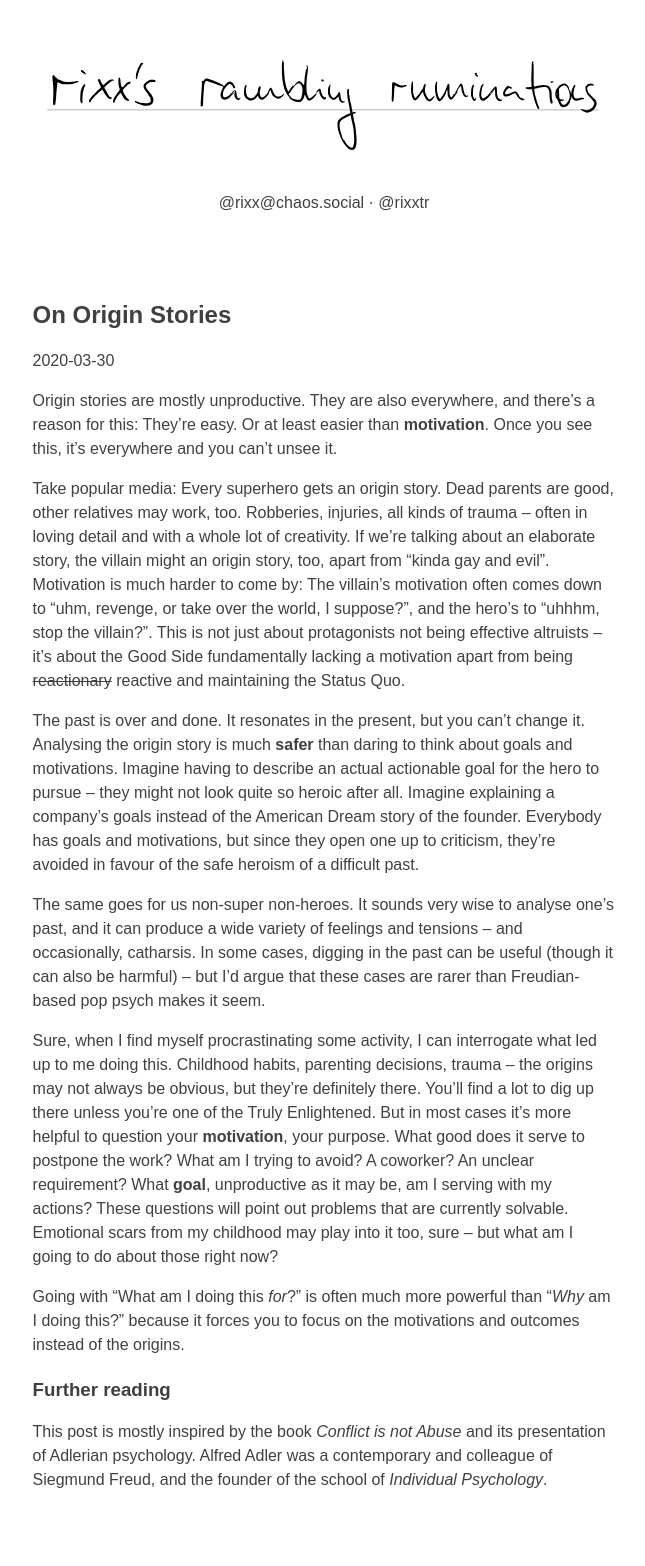
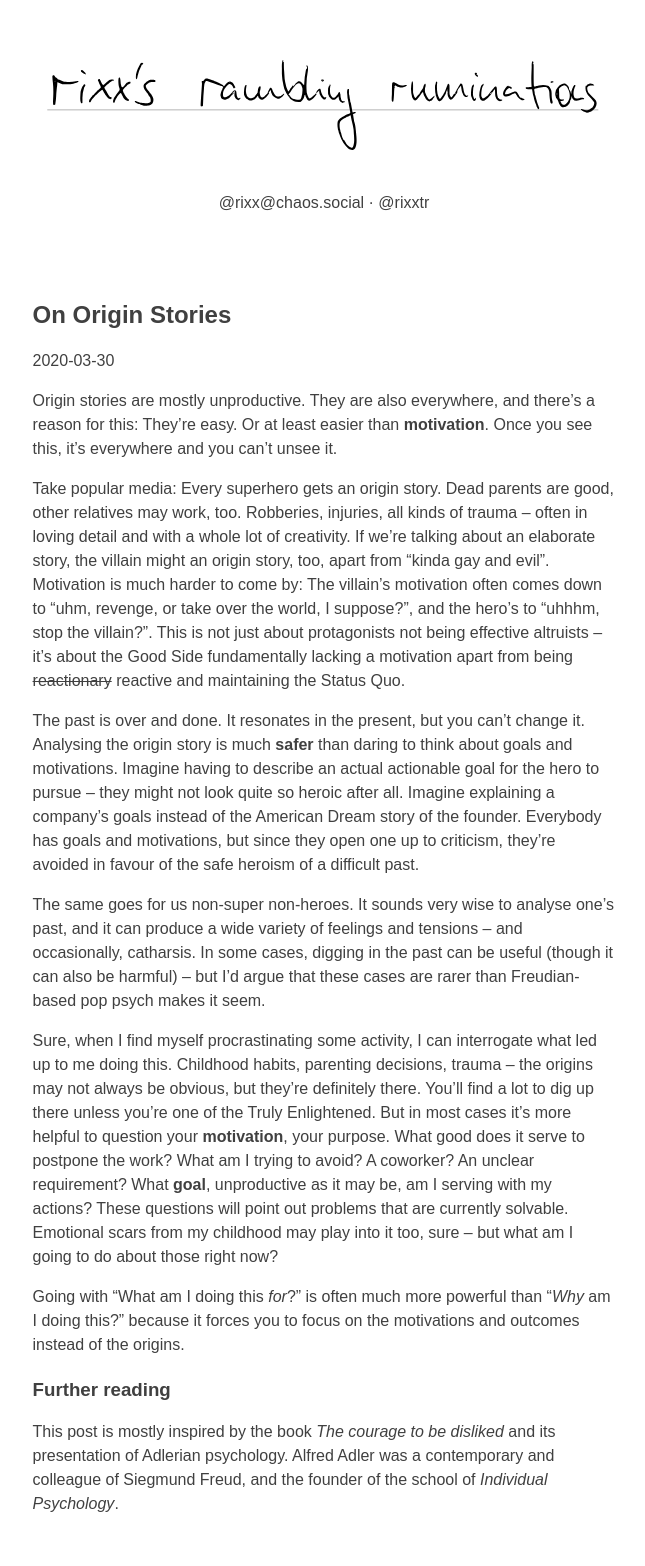
Before and after one commit to rixx/ramble, a Jekyll site: the page built from _posts/2020-03-30-on-origin-stories.md, in a window 1280 px wide. Shown: the whole page, without its empty margins (316-961 px from the left). Built offline with Jekyll 4.4.1, drawn with Linux system fonts in a browser that asks for light colours; before the commit the page ends 1542 px from its top, so only the background shows below that.

Commit message:
Fix incorrect bibliography

```diff
--- a/_posts/2020-03-30-on-origin-stories.md
+++ b/_posts/2020-03-30-on-origin-stories.md
@@ -39,5 +39,6 @@ to focus on the motivations and outcomes instead of the origins.
 
 ### Further reading
 
-This post is mostly inspired by the book *Conflict is not Abuse* and its presentation of Adlerian psychology. Alfred
-Adler was a contemporary and colleague of Siegmund Freud, and the founder of the school of *Individual Psychology*.
+This post is mostly inspired by the book *The courage to be disliked* and its presentation of Adlerian psychology.
+Alfred Adler was a contemporary and colleague of Siegmund Freud, and the founder of the school of *Individual
+Psychology*.
```
